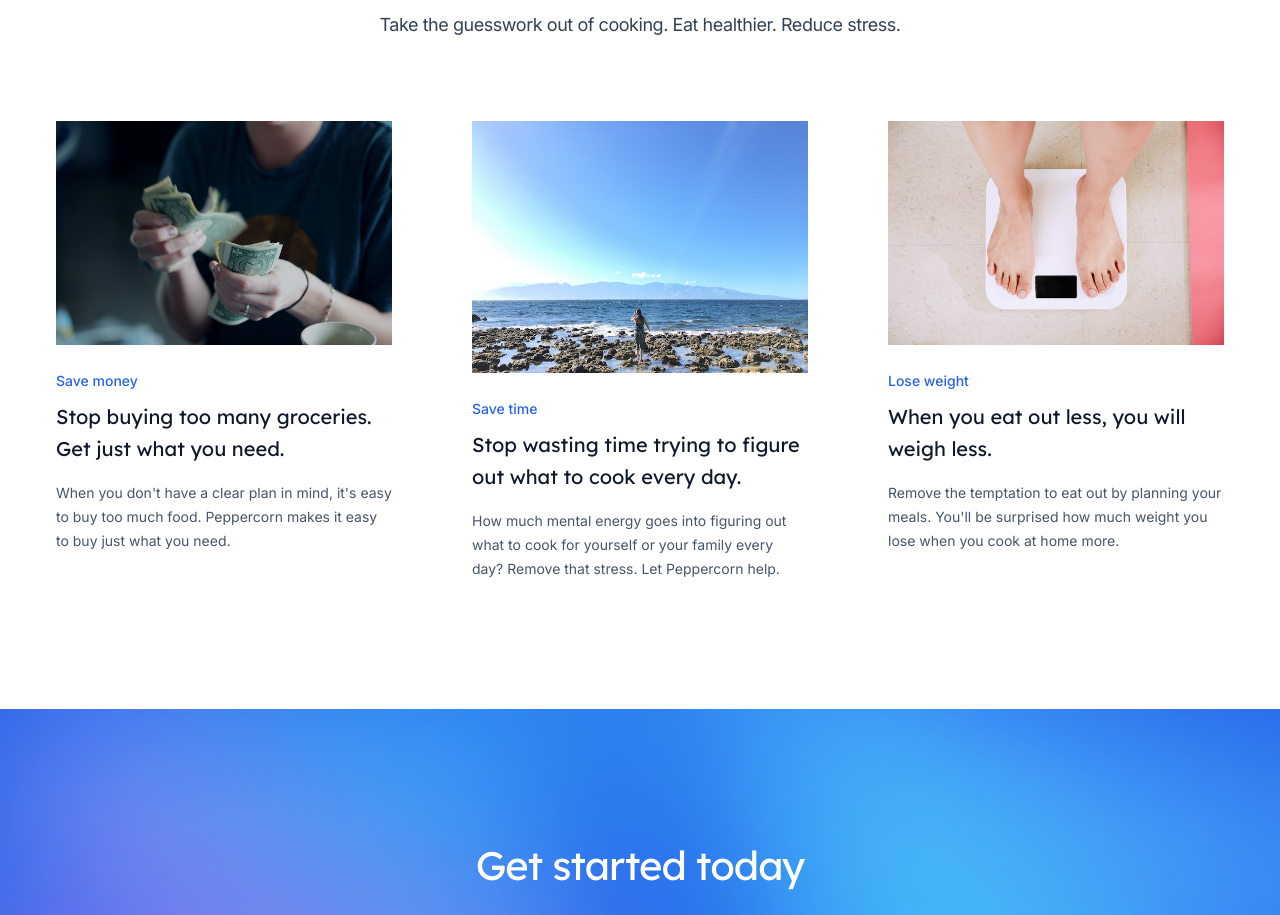
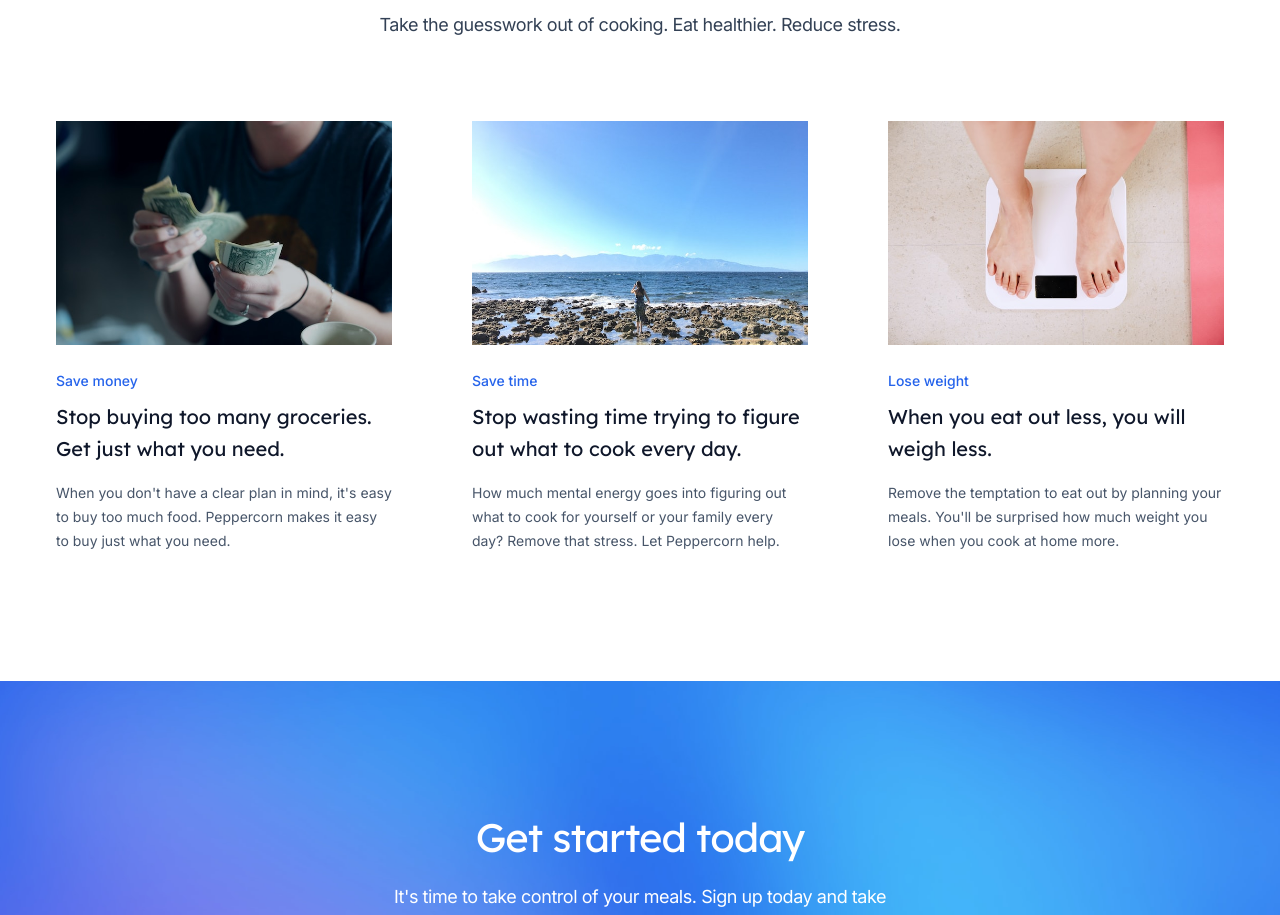
Before and after one commit to khaosophy/peppercorn, a Next.js app: page / in a window 1280 px wide. Shown: the part 2080-2995 px from the top of the page. Built offline with nearby package versions, Linux system fonts and the light colour scheme.

Commit message:
cropped save time image

```diff
--- a/src/components/SecondaryFeatures.jsx
+++ b/src/components/SecondaryFeatures.jsx
@@ -4,7 +4,7 @@ import clsx from 'clsx';
 
 import Container from '@/components/Container'
 import featureLoseWeight from '@/assets/images/feature--weight.jpg'
-import featureSaveTime from '@/assets/images/feature--relax.jpg'
+import featureSaveTime from '@/assets/images/feature--relax-cropped.jpg'
 import featureSaveMoney from '@/assets/images/feature--money.jpg'
 
 const features = [
@@ -46,8 +46,8 @@ function Feature({ feature, className, ...props }) {
           // className="absolute left-1/2 top-1/2 max-w-none translate-x-[-44%] translate-y-[-42%]"
           src={feature.image}
           alt=""
-          width={2245}
-          height={1636}
+          width={640}
+          height={427}
           unoptimized
         />
       </div>
```
Also changed, not shown: src/assets/images/feature--relax-cropped.jpg (added).
